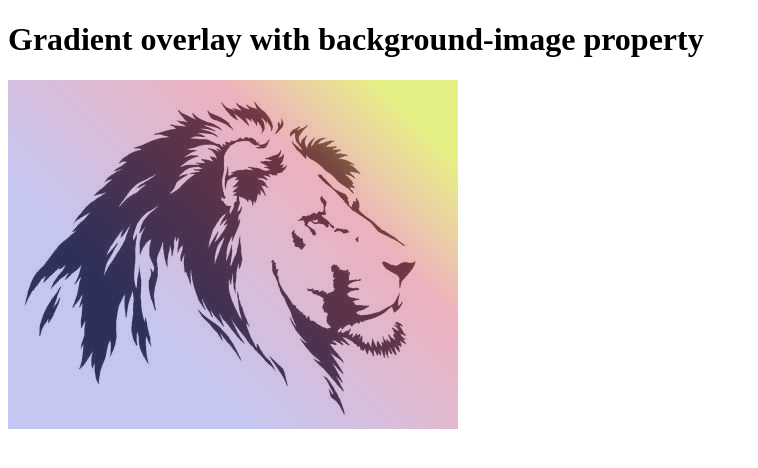
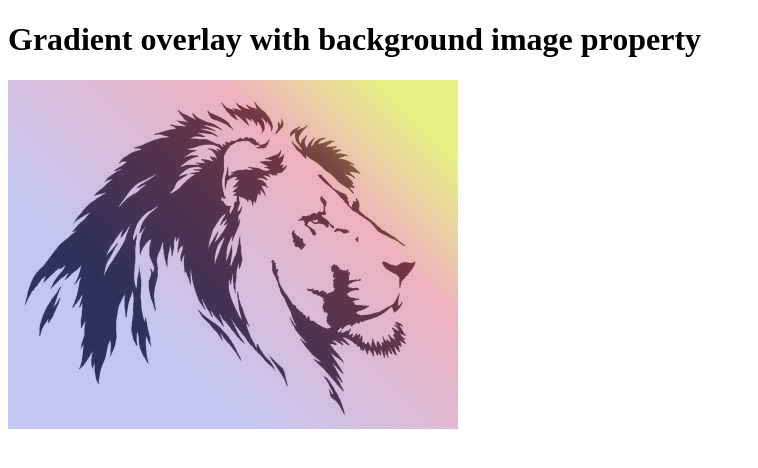
Before and after one commit to WwwwZzzzz/css-code, a plain HTML site: page gradient-overlay/gradient-overlay.html in a window 1280 px wide. Shown: the whole page, without its empty margins (0-758 px from the left). Drawn offline with Linux system fonts and the light colour scheme.

Commit message:
gradient overlay with background-image property

```diff
--- a/gradient-overlay/gradient-overlay.html
+++ b/gradient-overlay/gradient-overlay.html
@@ -8,7 +8,7 @@
 
   <body>
     <main>
-      <h1>Gradient overlay with background-image property</h1>
+      <h1>Gradient overlay with background image property</h1>
       <div class="linear-gradient"></div>
     </main>
   </body>
```
